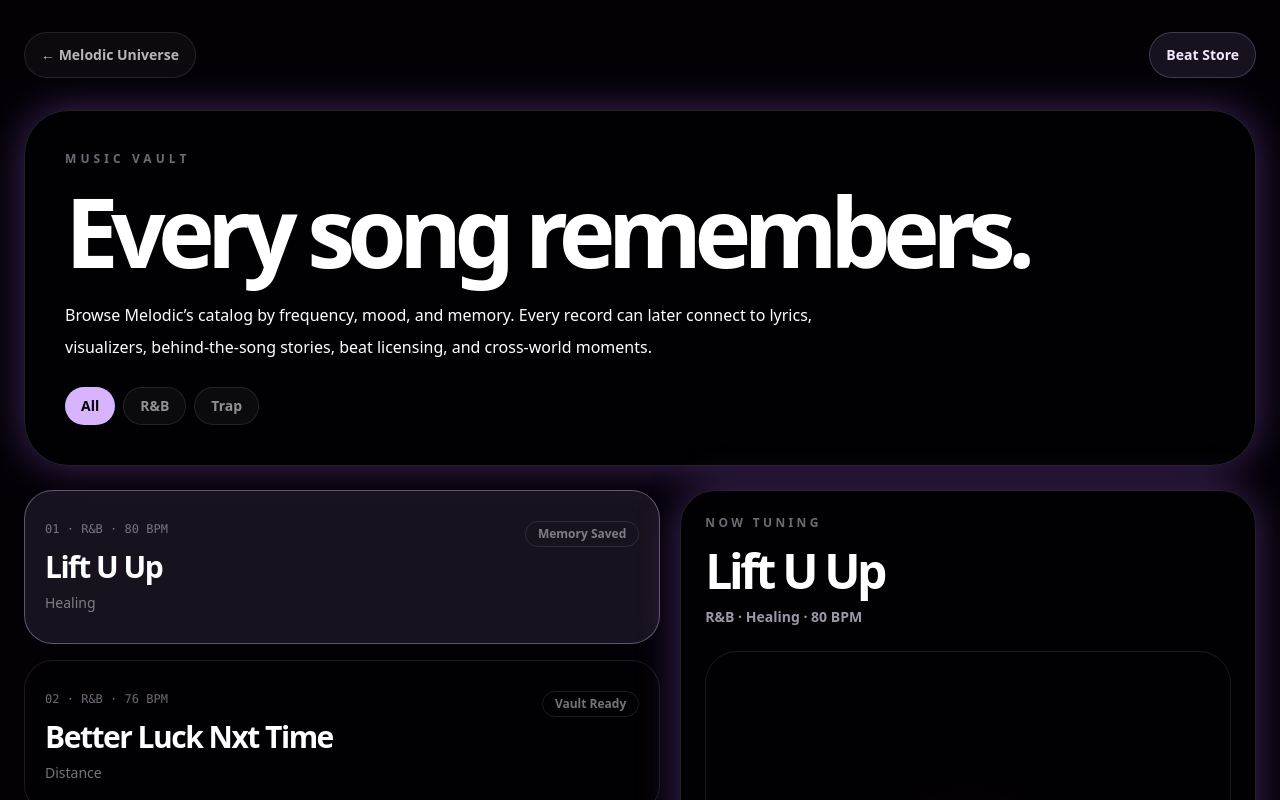
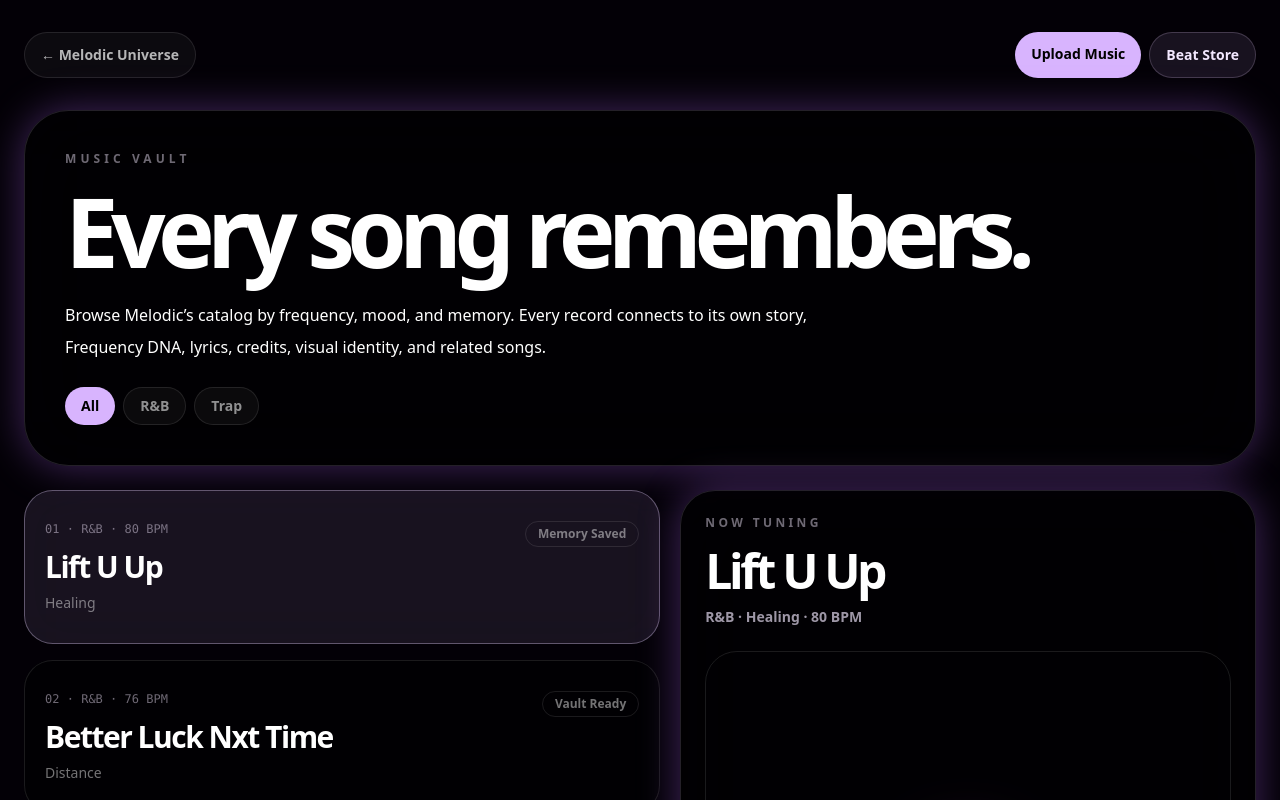
Before and after one commit to thatsmelodic/harmonic-os, a Next.js app: page /worlds/melodic/vault in a window 1280 px wide. Shown: the top 800 px of the page. Built offline with nearby package versions, Linux system fonts and the light colour scheme.

Commit message:
Connect Music Vault to song memory pages

```diff
--- a/app/worlds/melodic/vault/page.tsx
+++ b/app/worlds/melodic/vault/page.tsx
@@ -4,11 +4,11 @@ import Link from 'next/link';
 import { useMemo, useState } from 'react';
 
 const tracks = [
-  { title: 'Lift U Up', type: 'R&B', mood: 'Healing', bpm: 80, status: 'Memory Saved', story: 'A late-night record about choosing elevation over collapse.' },
-  { title: 'Better Luck Nxt Time', type: 'R&B', mood: 'Distance', bpm: 76, status: 'Vault Ready', story: 'A reflection on timing, closure, and what could not be forced.' },
-  { title: 'Save The Apology', type: 'R&B', mood: 'Confession', bpm: 82, status: 'Writing Room', story: 'An apology that arrives after the damage already became memory.' },
-  { title: 'Barkin N Bitin', type: 'Trap', mood: 'Pressure', bpm: 170, status: 'High Energy', story: 'Aggression, confidence, and motion translated into rhythm.' },
-  { title: 'Big Guapo', type: 'Trap', mood: 'Motion', bpm: 146, status: 'Street Mode', story: 'A flex record built around momentum, presence, and hunger.' },
+  { slug: 'lift-u-up', title: 'Lift U Up', type: 'R&B', mood: 'Healing', bpm: 80, status: 'Memory Saved', story: 'A late-night record about choosing elevation over collapse.' },
+  { slug: 'better-luck-nxt-time', title: 'Better Luck Nxt Time', type: 'R&B', mood: 'Distance', bpm: 76, status: 'Vault Ready', story: 'A reflection on timing, closure, and what could not be forced.' },
+  { slug: 'save-the-apology', title: 'Save The Apology', type: 'R&B', mood: 'Confession', bpm: 82, status: 'Writing Room', story: 'An apology that arrives after the damage already became memory.' },
+  { slug: 'barkin-n-bitin', title: 'Barkin N Bitin', type: 'Trap', mood: 'Pressure', bpm: 170, status: 'High Energy', story: 'Aggression, confidence, and motion translated into rhythm.' },
+  { slug: 'big-guapo', title: 'Big Guapo', type: 'Trap', mood: 'Motion', bpm: 146, status: 'Street Mode', story: 'A flex record built around momentum, presence, and hunger.' },
 ];
 
 export default function MelodicVaultPage() {
@@ -21,12 +21,12 @@ export default function MelodicVaultPage() {
       <div className="melodic-aurora absolute inset-0 -z-20" />
       <div className="frequency-grid absolute inset-0 -z-10 opacity-40" />
       <div className="mx-auto max-w-7xl">
-        <nav className="mb-8 flex flex-wrap items-center justify-between gap-3"><Link href="/worlds/melodic" className="rounded-full border border-white/10 bg-white/[.04] px-4 py-3 text-sm font-black text-white/70">← Melodic Universe</Link><Link href="/beats" className="rounded-full border border-purple-200/20 bg-purple-300/10 px-4 py-3 text-sm font-black text-purple-100">Beat Store</Link></nav>
+        <nav className="mb-8 flex flex-wrap items-center justify-between gap-3"><Link href="/worlds/melodic" className="rounded-full border border-white/10 bg-white/[.04] px-4 py-3 text-sm font-black text-white/70">← Melodic Universe</Link><div className="flex flex-wrap gap-2"><Link href="/studio/melodic/upload" className="rounded-full bg-purple-300 px-4 py-3 text-sm font-black text-black">Upload Music</Link><Link href="/beats" className="rounded-full border border-purple-200/20 bg-purple-300/10 px-4 py-3 text-sm font-black text-purple-100">Beat Store</Link></div></nav>
 
         <header className="rounded-[2.8rem] border border-purple-200/15 bg-black/50 p-7 shadow-purple-glow backdrop-blur-2xl sm:p-10">
           <p className="text-xs font-black uppercase tracking-[.34em] text-purple-100/45">Music Vault</p>
           <h1 className="mt-4 text-6xl font-black tracking-[-.08em] sm:text-8xl">Every song remembers.</h1>
-          <p className="mt-5 max-w-3xl text-base leading-8 text-white/58">Browse Melodic’s catalog by frequency, mood, and memory. Every record can later connect to lyrics, visualizers, behind-the-song stories, beat licensing, and cross-world moments.</p>
+          <p className="mt-5 max-w-3xl text-base leading-8 text-white/58">Browse Melodic’s catalog by frequency, mood, and memory. Every record connects to its own story, Frequency DNA, lyrics, credits, visual identity, and related songs.</p>
           <div className="mt-6 flex flex-wrap gap-2">{(['All','R&B','Trap'] as const).map((item) => <button key={item} onClick={() => setFilter(item)} className={`rounded-full px-4 py-2 text-sm font-black ${filter === item ? 'bg-purple-300 text-black' : 'border border-white/10 bg-white/[.04] text-white/55'}`}>{item}</button>)}</div>
         </header>
 
@@ -39,7 +39,7 @@ export default function MelodicVaultPage() {
             <p className="mt-3 text-sm font-black text-purple-100/65">{active.type} · {active.mood} · {active.bpm} BPM</p>
             <div className="mt-6 grid aspect-square place-items-center rounded-[2rem] border border-white/10 bg-[radial-gradient(circle,rgba(183,108,255,.28),transparent_60%),rgba(255,255,255,.025)]"><div className="text-center"><div className="mx-auto h-28 w-28 rounded-full border border-purple-200/25 bg-purple-300/10 shadow-[0_0_60px_rgba(183,108,255,.35)]" /><p className="mt-5 font-mono text-xs uppercase tracking-[.2em] text-white/35">Visualizer awaiting audio</p></div></div>
             <p className="mt-6 text-sm leading-7 text-white/55">{active.story}</p>
-            <div className="mt-6 grid grid-cols-2 gap-3"><button className="rounded-full bg-purple-300 px-4 py-3 text-sm font-black text-black">Play Memory</button><button className="rounded-full border border-white/10 bg-white/[.04] px-4 py-3 text-sm font-black text-white/65">Open Story</button></div>
+            <div className="mt-6 grid grid-cols-2 gap-3"><button className="rounded-full bg-purple-300 px-4 py-3 text-sm font-black text-black">Play Memory</button><Link href={`/worlds/melodic/songs/${active.slug}`} className="rounded-full border border-white/10 bg-white/[.04] px-4 py-3 text-center text-sm font-black text-white/65">Open Story</Link></div>
           </article>
         </section>
       </div>
```
